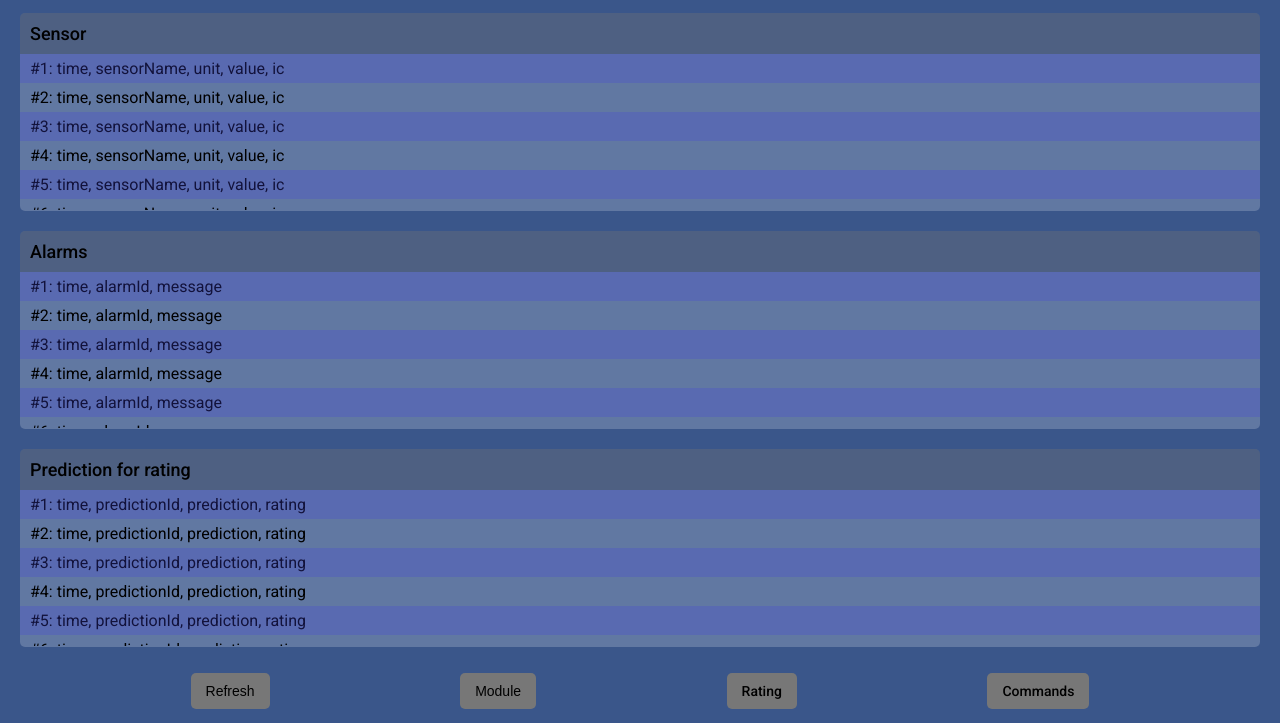
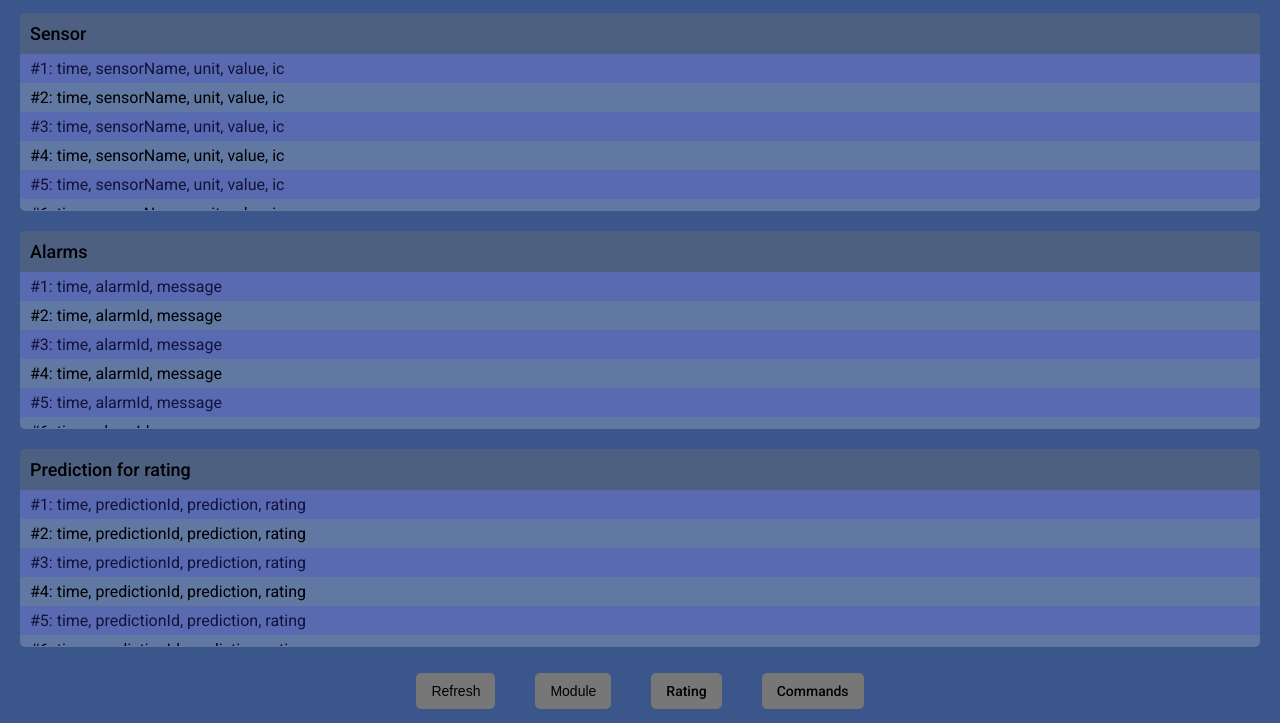
Before and after one commit to Bamiot/PanoptesM4webPage, a plain HTML site: page pages/index.html in a window 1280 px wide. Shown: the part 77-800 px from the top of the page. Drawn offline with Linux system fonts and the light colour scheme.

Commit message:
mixin desktop

```diff
--- a/styles/layout/_footer.scss
+++ b/styles/layout/_footer.scss
@@ -9,6 +9,12 @@ footer {
     flex-direction: row;
     align-items: center;
     justify-content: space-evenly;
+    @include large-screen {
+      justify-content: center;
+      li {
+        margin: 0 $margin-base;
+      }
+    }
     li {
       position: relative;
       @include button($light-gray);
--- a/styles/pages/_commands.scss
+++ b/styles/pages/_commands.scss
@@ -10,6 +10,10 @@ main.main-commands {
     flex-wrap: wrap;
     justify-content: center;
     align-items: flex-start;
+    @include large-screen {
+      max-width: #{(4 * 100px) + (4 * $margin-base) + (80px)};
+      margin: 0 auto;
+    }
     button {
       width: 100px;
       height: 50px;
--- a/styles/sass-utils/_variables.scss
+++ b/styles/sass-utils/_variables.scss
@@ -30,7 +30,7 @@ $background-color: rgb(58, 86, 138);
 $color-primary: $blue;
 $color-secondary: $light-gray;
 
-$width-breakpoint: 450px;
+$width-breakpoint: 500px;
 
 $header-height: 70px;
 $footer-height: 50px;
```
Also changed, not shown: styles/styles.css, 1 other file.
